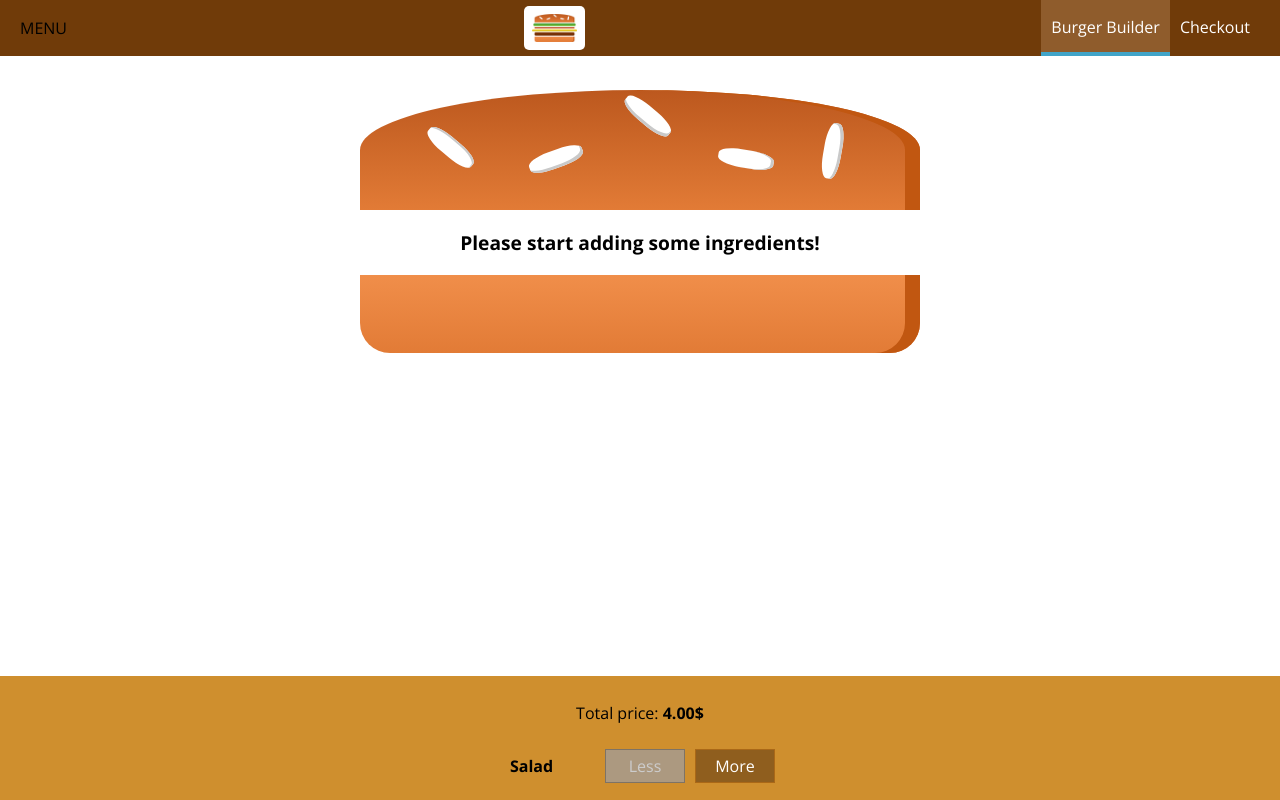
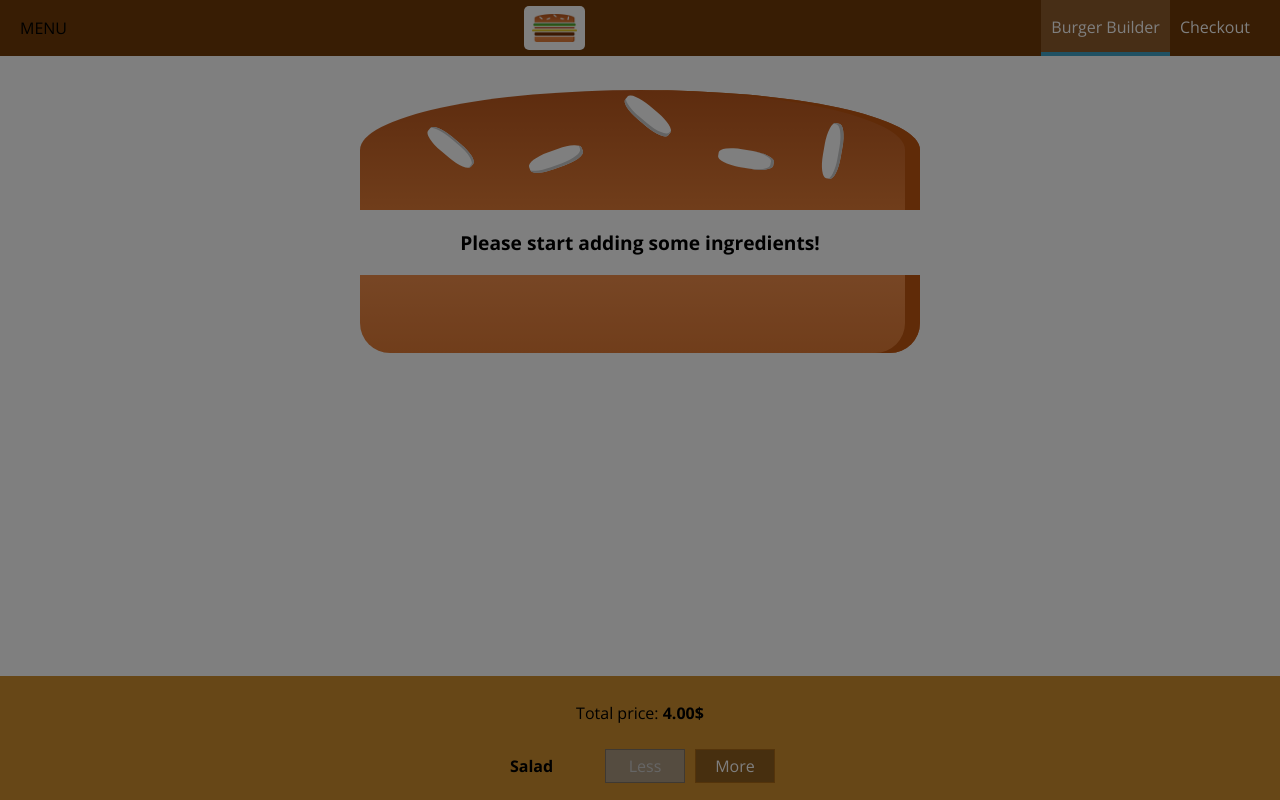
Before and after one commit to Kwarku/BurgerApp, a React app: page / in a window 1280 px wide. Shown: the top 800 px of the page. Built offline with nearby package versions, Linux system fonts and the light colour scheme.

Commit message:
reusing the Backdrop component into SideDrawer

```diff
--- a/src/components/Layout/Layout.js
+++ b/src/components/Layout/Layout.js
@@ -1,17 +1,34 @@
-import React from 'react';
+import React, { Component } from 'react';
 import Aux from '../../hoc/Aux';
 import classes from './Layout.css';
 import Toolbar from '../Navigation/Toolbar/Toolbar';
 import SideDrawer from '../Navigation/SideDrawer/SideDrawer';
 
-const layout = (props) => (
+class Layout extends Component {
+    state = {
+        showSideDrawer: true,
+    }
+
+    sideDrawerCloseHandler = () => {
+        this.setState({
+            showSideDrawer: false,
+        });
+    }
+
+    render() {
+
+        return (
             <Aux>
                 <Toolbar />
-        <SideDrawer />
+                <SideDrawer
+                    open={this.state.showSideDrawer}
+                    closed={this.sideDrawerCloseHandler} />
                 <main className={classes.Content} >
-            {props.children}
+                    {this.props.children}
                 </main>
             </Aux>
         );
+    }
+}
 
-export default layout;
+export default Layout;
--- a/src/components/Navigation/SideDrawer/SideDrawer.css
+++ b/src/components/Navigation/SideDrawer/SideDrawer.css
@@ -9,7 +9,7 @@
     background-color: white;
     padding: 32px 16px;
     box-sizing: border-box;
-    transition: transform 0.3s eas-out;
+    transition: transform 0.3s ease-out;
 }
 
 @media (min-width: 500px){
--- a/src/components/Navigation/SideDrawer/SideDrawer.js
+++ b/src/components/Navigation/SideDrawer/SideDrawer.js
@@ -3,11 +3,18 @@
 import Logo from '../../Logo/Logo';
 import NavigationItems from '../NavigationItems/NavigationItems';
 import classes from './SideDrawer.css';
+import Backdrop from '../../UI/Backdrop/Backdrop';
+import Aux from '../../../hoc/Aux';
 
 const sideDrawer = (props) => {
-
+    let atachedClasses = [classes.SideDrawer, classes.Close];
+    if(props.open){
+        atachedClasses = [classes.SideDrawer,classes.Open];
+    }
     return (
-        <div className={classes.SideDrawer}>
+        <Aux>
+            <Backdrop show={props.open} clicked={props.closed} />
+            <div className={atachedClasses.join(' ')}>
                 <div className={classes.Logo}>
                     <Logo />
                 </div>
@@ -15,6 +22,7 @@
                     <NavigationItems />
                 </nav>
             </div>
+        </Aux>
     );
 };
 
```
Lines whose indentation alone changed are shown as unchanged.
